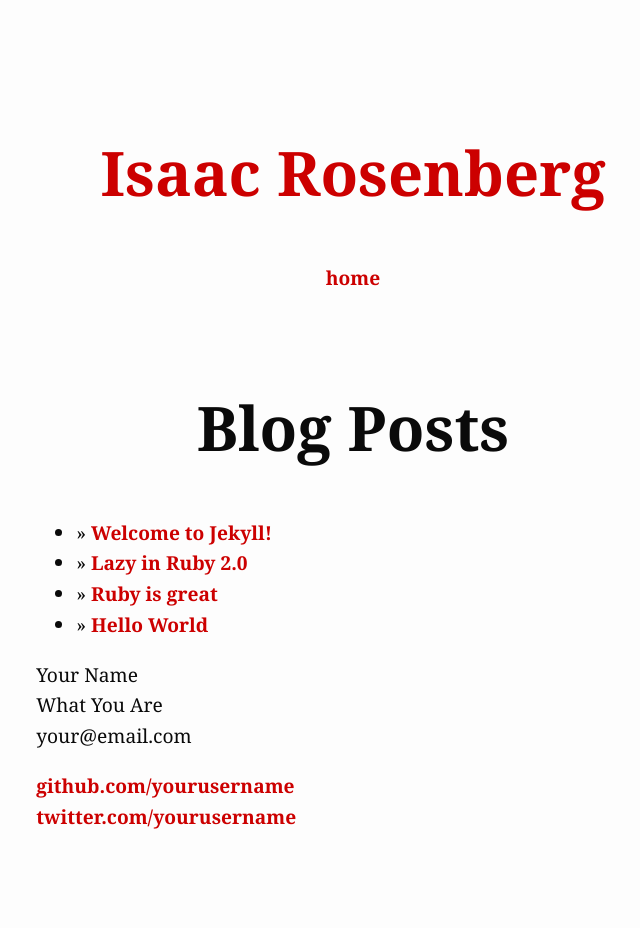
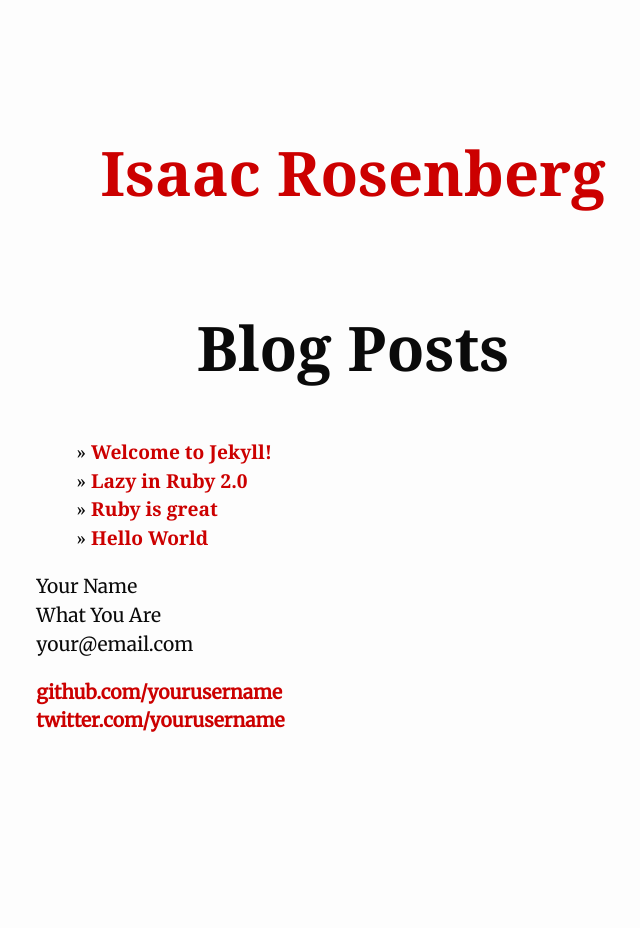
Before and after one commit to irosenb/blog, a Jekyll site: the page built from index.html, in a window 1280 px wide. Shown: the whole page, without its empty margins (287-927 px from the left). Built offline with Jekyll 4.4.1, drawn with Linux system fonts in a browser that asks for light colours; Markdown is read by kramdown in place of the engine named in the settings; after the commit the page ends 900 px from its top, so only the background shows below that.

Commit message:
added google fonts

```diff
--- a/_layouts/default.html
+++ b/_layouts/default.html
@@ -5,6 +5,10 @@
         <meta http-equiv="X-UA-Compatible" content="IE=edge,chrome=1">
         <title>{{ page.title }}</title>
         <meta name="viewport" content="width=device-width">
+
+        <!-- Google Fonts -->
+        <link href='http://fonts.googleapis.com/css?family=Merriweather&subset=latin,latin-ext' rel='stylesheet' type='text/css'>
+        <link href='http://fonts.googleapis.com/css?family=Lato:900&subset=latin,latin-ext' rel='stylesheet' type='text/css'>
 
         <!-- syntax highlighting CSS -->
         <link rel="stylesheet" href="/css/syntax.css">
@@ -20,7 +24,7 @@
           <div class="site">
             <div class="header">
               <h1 class="title"><a href="/">{{ site.name }}</a></h1>
-              <a class="extra" href="/">home</a>
+              <!-- <a class="extra" href="/">home</a> -->
             </div>
 
                 {{ content }}
--- a/css/main.css
+++ b/css/main.css
@@ -58,7 +58,7 @@ ul.posts span {
 .site {
   font-size: 115%;
   text-align: justify;
-  width: 42em;
+  /*width: 42em;*/
   margin: 3em auto 2em;
   line-height: 1.5em;
 }
@@ -71,6 +71,7 @@ ul.posts span {
 .site .header h1.title {
   display: inline-block;
   margin-bottom: 2em;
+  text-align: left;
 }
 
 .site .header h1.title a {
--- a/css/typography.css
+++ b/css/typography.css
@@ -1,15 +1,15 @@
 body {
-  text-align:center;
-  color:#000;
-  font-family:georgia, serif;
-  font-size:120%;
-  line-height:1.6;
-  margin:0;
-  padding:2em 2em 5em;
-  background:rgb(253, 253, 253);
-  margin:auto;
-  max-width:33em;
-  color:rgb(10, 10, 10);
+  text-align: center;
+  color: #000;
+  font-family: georgia, serif;
+  font-size: 120%;
+  line-height: 1.5;
+  margin: 0;
+  padding: 2em 2em 5em;
+  background: rgb(253, 253, 253);
+  margin: auto;
+  max-width: 33em;
+  color: rgb(10, 10, 10);
 }
 
 a {outline:none !important; font-weight:bold; text-decoration:none;}
@@ -19,73 +19,73 @@ a:hover {color:#606;}
 a:active {color:#900; outline:none;}
 
 h1 {
-  font-size:320%;
-  line-height:1.35;
-  font-style:normal;
-  margin:1.5em 0 0.8em;
+  font-size: 320%;
+  line-height: 1.35;
+  font-style: normal;
+  margin: 1.5em 0 0.8em;
 }
 
 h2 {
-  font-weight:bold;
-  font-size:200%;
-  margin:1em 0 0.8em;
+  font-weight: bold;
+  font-size: 200%;
+  margin: 1em 0 0.8em;
 }
 
 h3 {
-  font-weight:normal;
-  text-transform:uppercase;
-  font-size:150%;
-  letter-spacing:0.15em;
-  margin:1.75em 0 0.8em;
+  font-weight: normal;
+  text-transform: uppercase;
+  font-size: 150%;
+  letter-spacing: 0.15em;
+  margin: 1.75em 0 0.8em;
 }
 
 h4 {
-  font-weight:normal;
-  font-size:150%;
-  letter-spacing:0.1em;
-  margin:1.5em 0 0.8em;
+  font-weight: normal;
+  font-size: 150%;
+  letter-spacing: 0.1em;
+  margin: 1.5em 0 0.8em;
 }
 
 h5 {
-  font-weight:normal;
-  font-style:italic;
-  font-size:150%;
-  margin:1.5em 0 0.8em;
+  font-weight: normal;
+  font-style: italic;
+  font-size: 150%;
+  margin: 1.5em 0 0.8em;
 }
 
 h6 {
-  font-weight:bold;
-  font-size:100%;
-  letter-spacing:0.1em;
-  margin:1.5em 0 0.8em;
+  font-weight: bold;
+  font-size: 100%;
+  letter-spacing: 0.1em;
+  margin: 1.5em 0 0.8em;
 }
 
 p {
-  text-align:left;
-  font-size:100%;
-  margin:1em 0 0;
+  text-align: left;
+  font-size: 100%;
+  margin: 1em 0 0;
+  font-family: 'Merriweather', serif;
 }
 
 p.lead {
-  font-size:150%;
-  margin:1em 0;
-}
-
-p + p {
-  margin:0;
-  text-indent:1.5em;
+  font-size: 150%;
+  margin: 1em 0;
 }
 
 p + ul, p + ol, p + dl {margin-bottom:1.5em;}
 p.lead + p {
-  text-indent:0;
+  text-indent: 0;
 
 }
 
 blockquote {border-left:5px solid #eee; padding-left:1.5em; margin:1em 0;}
 blockquote small {display:block; line-height:1.7em;}
 ul, ol, dl {
-  text-align:left;
+  text-align: left;
+}
+
+ul.posts {
+  list-style: none;
 }
 
 dt {font-weight:bold;}
```
